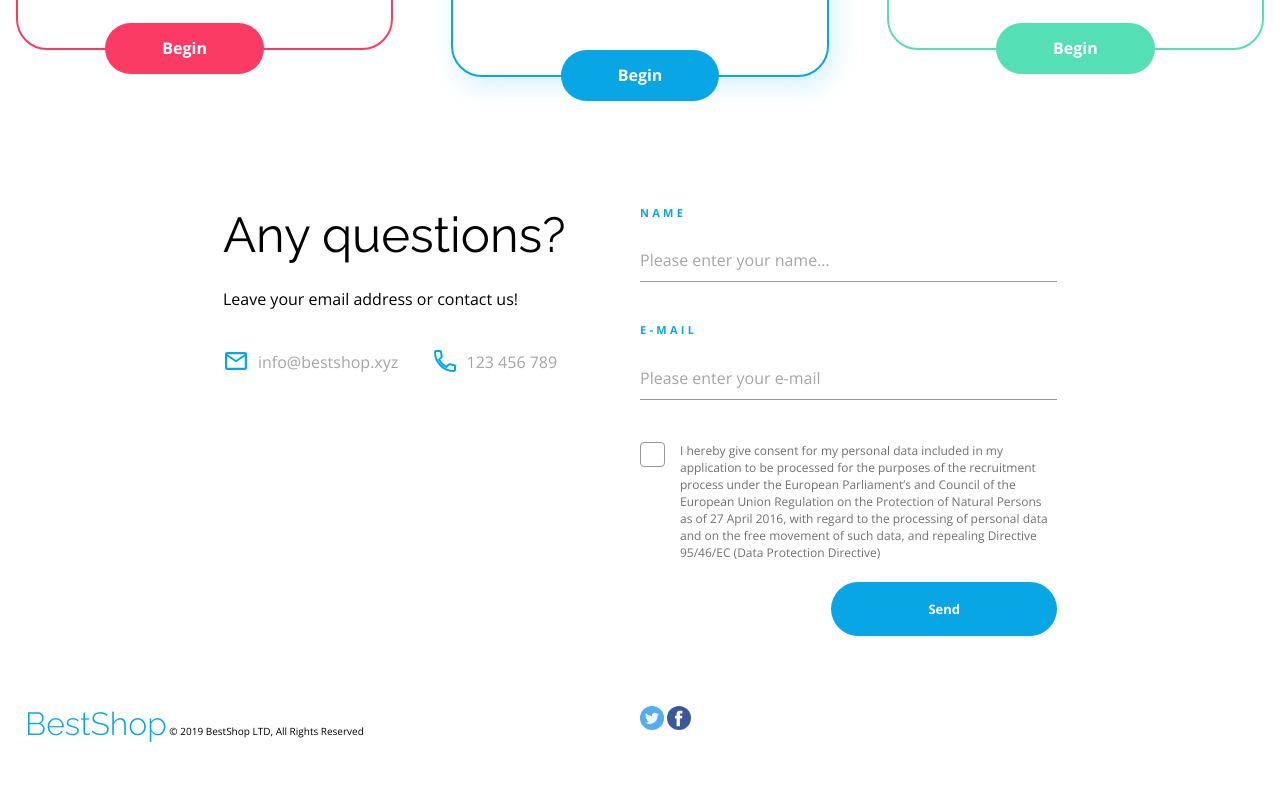
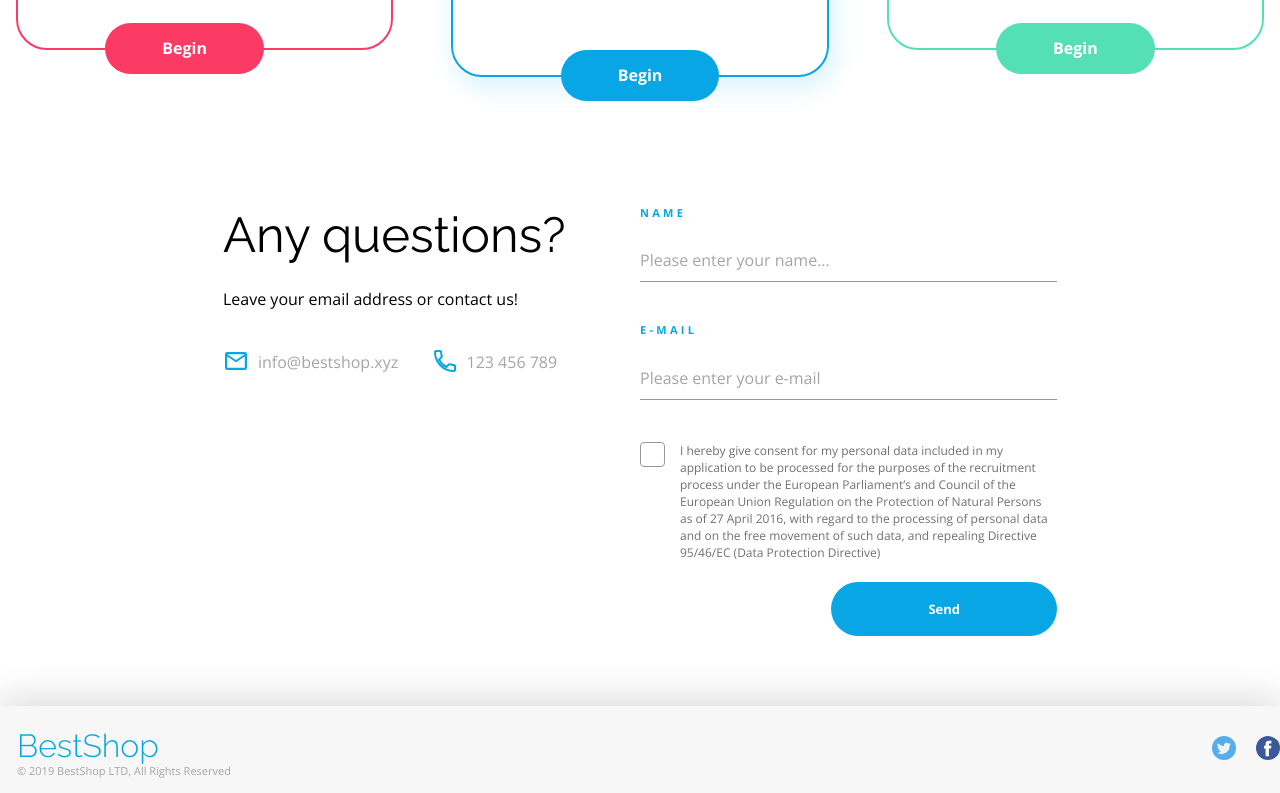
Before and after one commit to ostafinskim/BestShop, a website: page index.html in a window 1280 px wide. Shown: the part 3134-3927 px from the top of the page. Drawn offline with nearby package versions, Linux system fonts and the light colour scheme.

Commit message:
feat: footer styles added

```diff
--- a/scss/layouts/_footer.scss
+++ b/scss/layouts/_footer.scss
@@ -0,0 +1,28 @@
+.left {
+  grid-column: 1/2;
+  padding: 2.248rem 0 3.652rem 1.7rem;
+  display: flex;
+  flex-direction: column;
+  .logo {
+    padding: 0;
+    &__copy {
+      font-size: 1.1rem;
+      color: $color-inactiveNav;
+    }
+  }
+}
+.socials {
+  display: flex;
+  justify-content: center;
+  align-items: center;
+  .social__link:not(:last-child) {
+    margin-right: 2rem;
+  }
+  @media (min-width: 980px) {
+    justify-content: flex-end;
+  }
+}
+.shadow {
+    box-shadow: 0px -.5rem 4rem $color-headerShadow;
+    background: $color-gridBg;
+}
```
Also changed, not shown: css/main.css, 1 other file.
